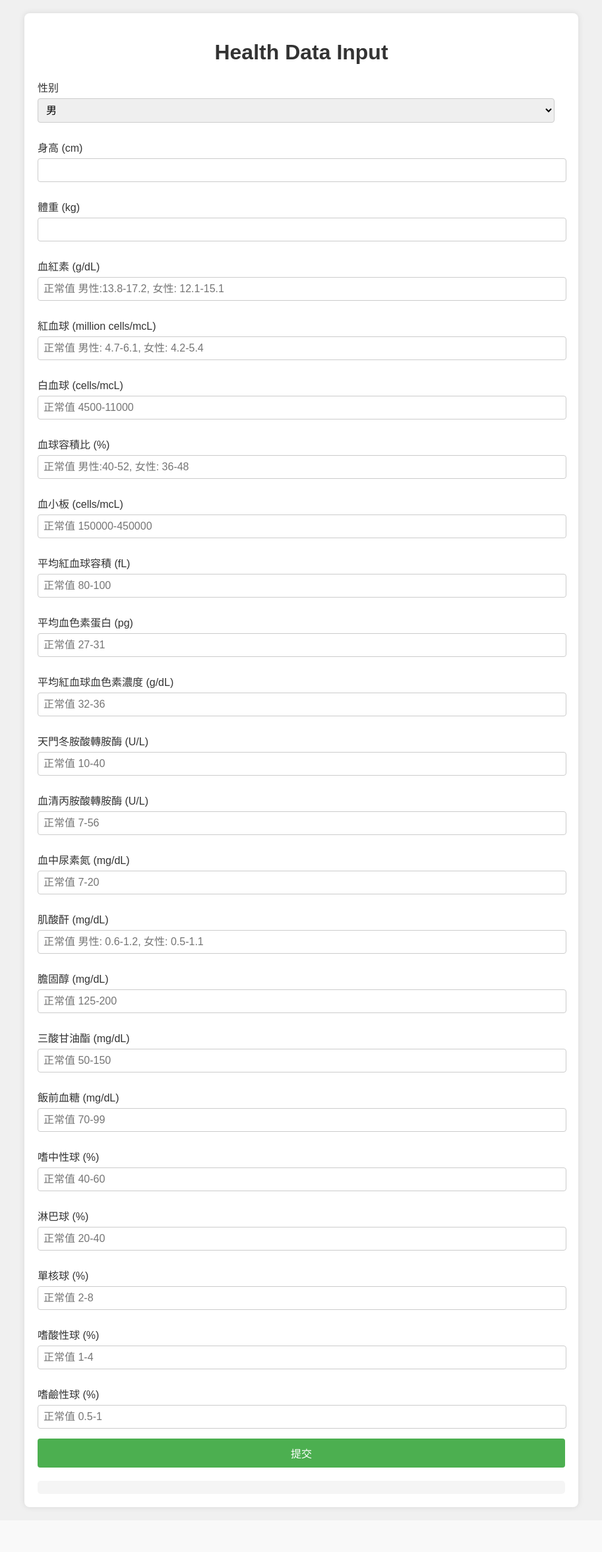
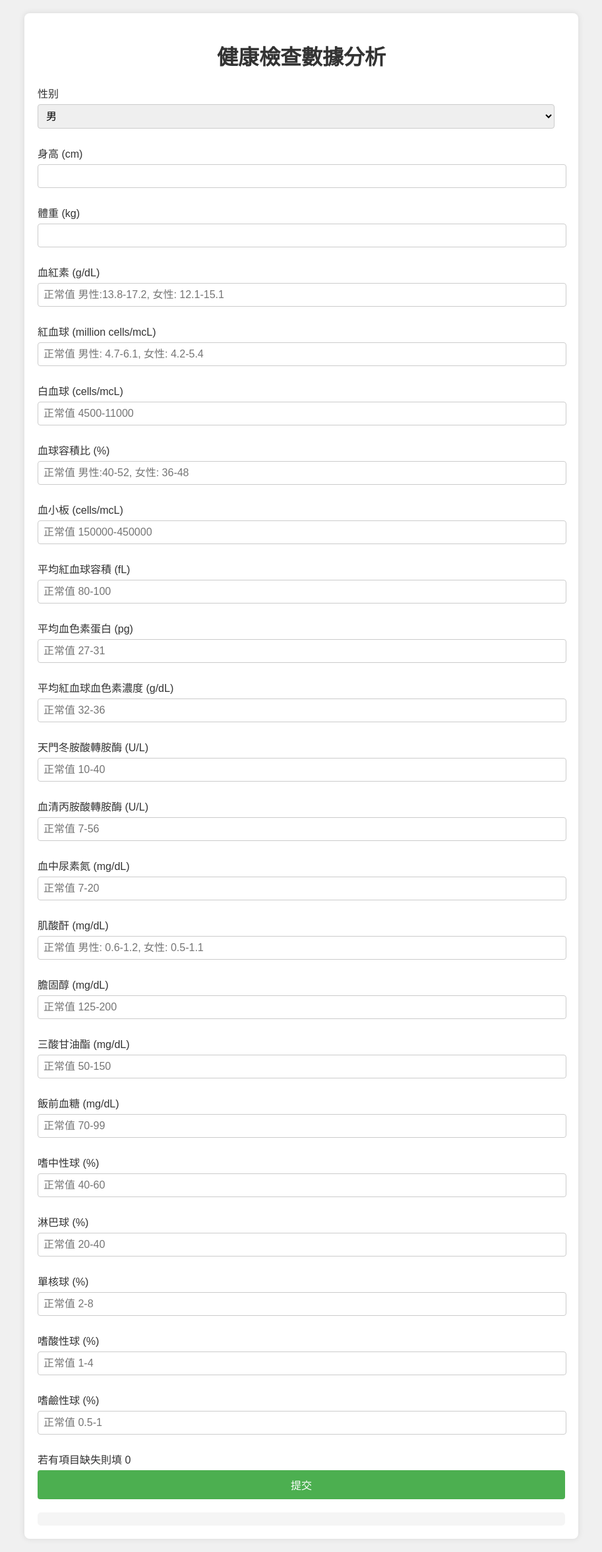
Before and after one commit to Andy0704/bmi_app, a Flask app: page / in a window 1280 px wide. Shown: the whole page at 66% size, without its empty margins (183-1096 px from the left). Before the commit the page ends 2290 px from the top, so only its background shows below. Run offline with Flask 3, Linux system fonts and the light colour scheme; some libraries are stand-ins or nearby versions.

Commit message:
Update index.html

```diff
--- a/templates/index.html
+++ b/templates/index.html
@@ -73,7 +73,7 @@
 </head>
 <body>
     <div class="container">
-        <h1>Health Data Input</h1>
+        <h1>健康檢查數據分析</h1>
         <form id="healthForm">
             <label for="gender">性别</label>
             <select id="gender" name="gender">
@@ -124,6 +124,7 @@
             <input type="number" step="any" placeholder="正常值 1-4" id="eosinophils" name="eosinophils" required>
             <label for="basophils">嗜鹼性球 (%)</label>
             <input type="number" step="any" placeholder="正常值 0.5-1" id="basophils" name="basophils" required>
+            <label>若有項目缺失則填 0</label>
             <button type="submit">提交</button>
         </form>
         <div id="results" class="results"></div>
@@ -135,7 +136,7 @@
             const formData = new FormData(event.target);
             const data = Object.fromEntries(formData.entries());
 
-            // 计算BMI
+            // 計算BMI
             const height = parseFloat(data.height) / 100;
             const weight = parseFloat(data.weight);
             const bmi = weight / (height * height);
@@ -145,7 +146,7 @@
             let resultsHTML = '<h2>分析结果</h2>';
             resultsHTML += `<p class="${getClassByBMI(bmi)}">BMI: ${bmi.toFixed(2)}</p>`;
 
-            // 定义检查值函数
+            // 定義檢查值函數
             function checkValue(value, range, name, lowMsg, highMsg, lowAdvice, highAdvice, unit) {
                 if (value < range[0]) {
                     resultsHTML += `<p class="danger">${name}: ${value} ${unit} (低) - ${lowMsg}, 建議: ${lowAdvice}</p>`;
@@ -162,7 +163,7 @@
             const hctRange = gender === 'male' ? [40, 52] : [36, 48];
             const creatinineRange = gender === 'male' ? [0.6, 1.2] : [0.5, 1.1];
 
-            // 分析每个字段
+            // 分析每個字段
             checkValue(parseFloat(data.hemoglobin), hemoglobinRange, '血紅素', '貧血、疲倦、落髮、心悸', '血液循環障礙、頭暈、視力模糊、脾臟腫大', '多吃富含鐵質的食物，如紅肉、菠菜', '避免高鐵食物，保持水分', 'g/dL');
             checkValue(parseFloat(data.rbc), rbcRange, '紅血球', '貧血、疲倦、落髮、心悸', '紅血球增多症', '多吃富含鐵質的食物，如紅肉、菠菜', '避免高鐵食物，保持水分', 'million cells/mcL');
             checkValue(parseFloat(data.wbc), [4500, 11000], '白血球', '骨髓抑制、免疫缺陷、病毒感染', '身體受感染、發炎、白血病、组織壞死', '多吃富含维生素C的食物，如橙子、草莓', '避免高糖食物，保持水分', 'cells/mcL');
@@ -186,7 +187,7 @@
 
             document.getElementById('results').innerHTML = resultsHTML;
 
-            // 将数据发送到服务器保存
+            // 將數據發送到服務器保存
             fetch('/save', {
                 method: 'POST',
                 headers: {
```
